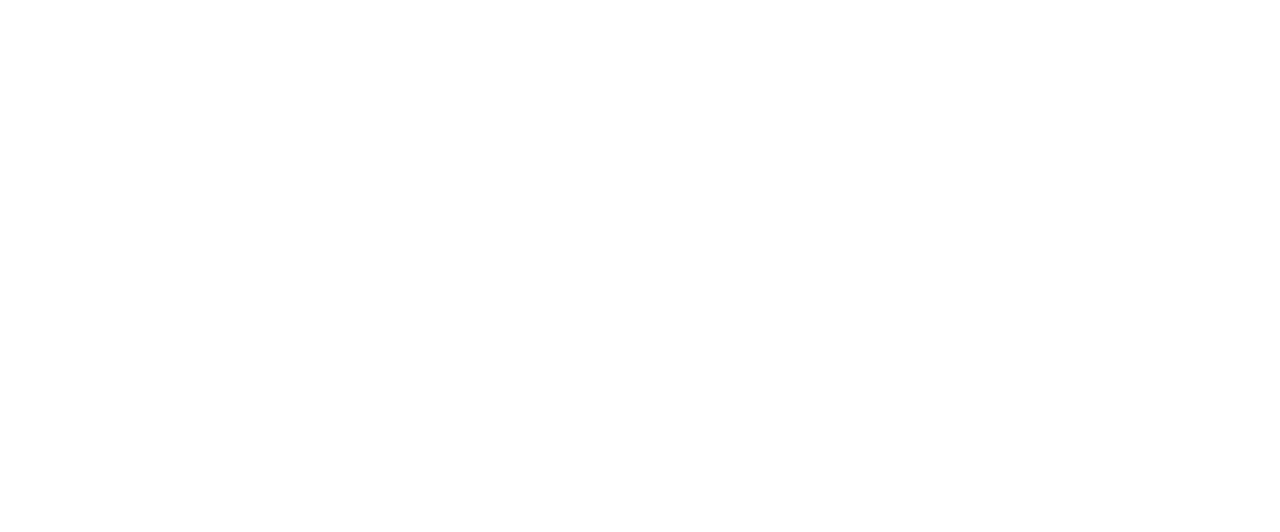
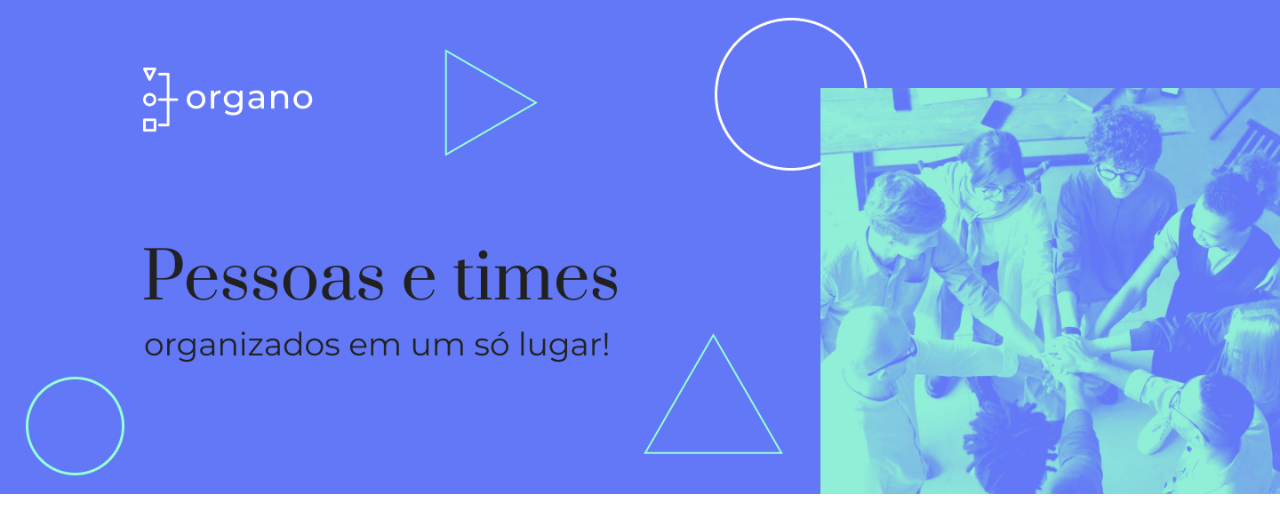
Before and after one commit to danielcoosta1/organo, a React (Create React App) app: page / in a window 1280 px wide. Shown: the top 532 px of the page. Built offline with nearby package versions, Linux system fonts and the light colour scheme.

Commit message:
estilizando o banner

```diff
--- a/src/App.js
+++ b/src/App.js
@@ -1,11 +1,11 @@
-
+import Banner from "./components/Banner/index";
 
 
 function App() {
   return (
-   <>
 
-   </>
+    <Banner />
+
   );
 }
 
--- a/src/components/Banner/index.jsx
+++ b/src/components/Banner/index.jsx
@@ -1,14 +1,13 @@
-
+import BannerImg from "../../assets/banner.png";
+import { Header, Img } from "./styles.js";
 
 
 function Banner() {
-    return (
-     <>
-     <div>
+  return (
+    <Header>
+      <Img src={BannerImg} alt="Banner" />
+    </Header>
+  );
+}
 
-     </div>
-     </>
-    );
-  }
-
-  export default Banner;
+export default Banner;
--- a/src/components/Banner/styles.js
+++ b/src/components/Banner/styles.js
@@ -0,0 +1,16 @@
+import styled from "styled-components";
+
+const Header = styled.header`
+    width: 100vw;
+    margin: 0 auto;
+    display: flex;
+    justify-content: center;
+    align-items: center;
+`;
+
+const Img = styled.img`
+  max-width: 100%;
+
+`;
+
+export { Header, Img };
--- a/src/index.js
+++ b/src/index.js
@@ -1,12 +1,13 @@
 import React from 'react';
 import ReactDOM from 'react-dom/client';
-
+import GlobalStyle from './globalStyle.js';
 import App from './App';
 
 
 const root = ReactDOM.createRoot(document.getElementById('root'));
 root.render(
   <React.StrictMode>
+    <GlobalStyle />
     <App />
   </React.StrictMode>
 );
```
